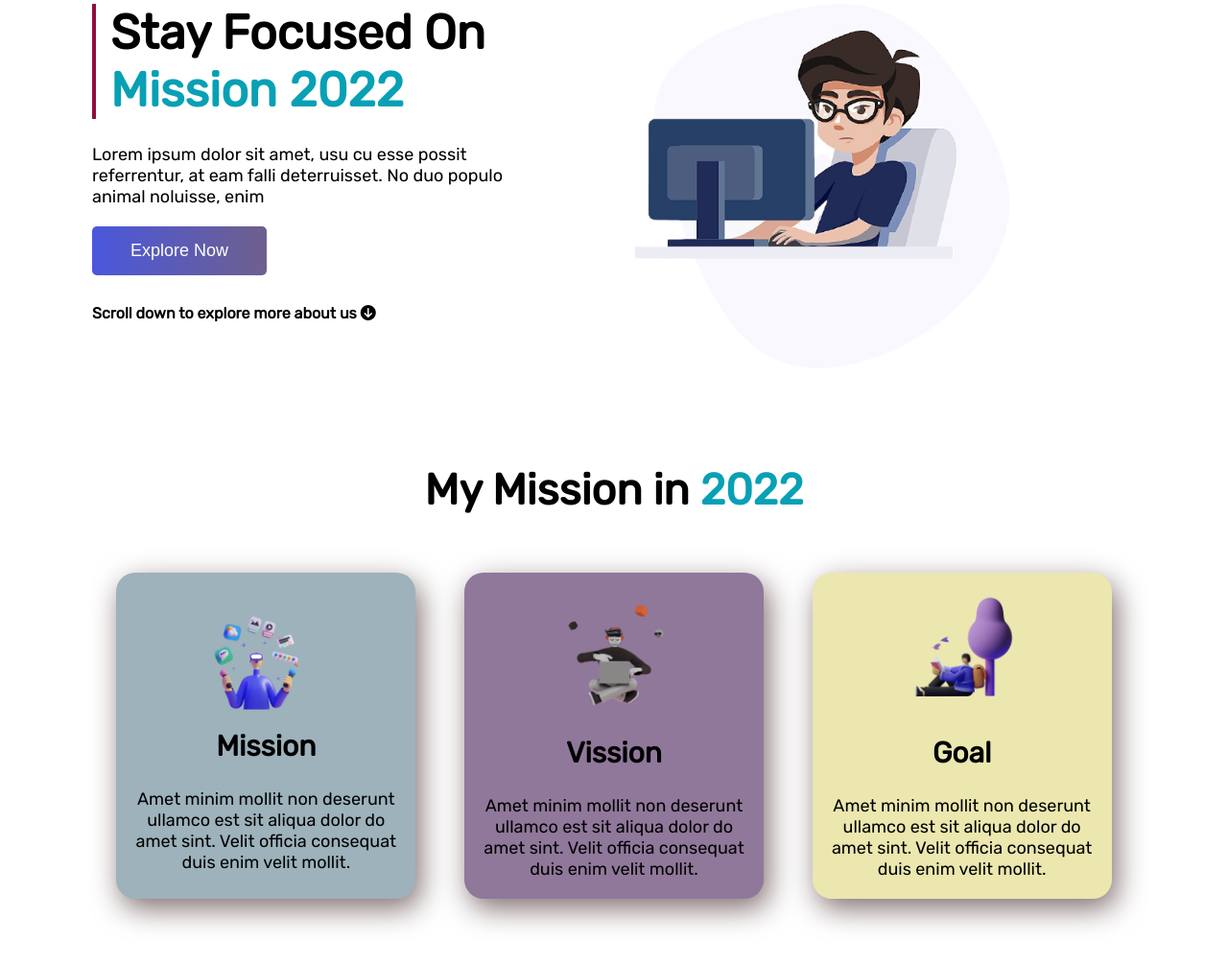
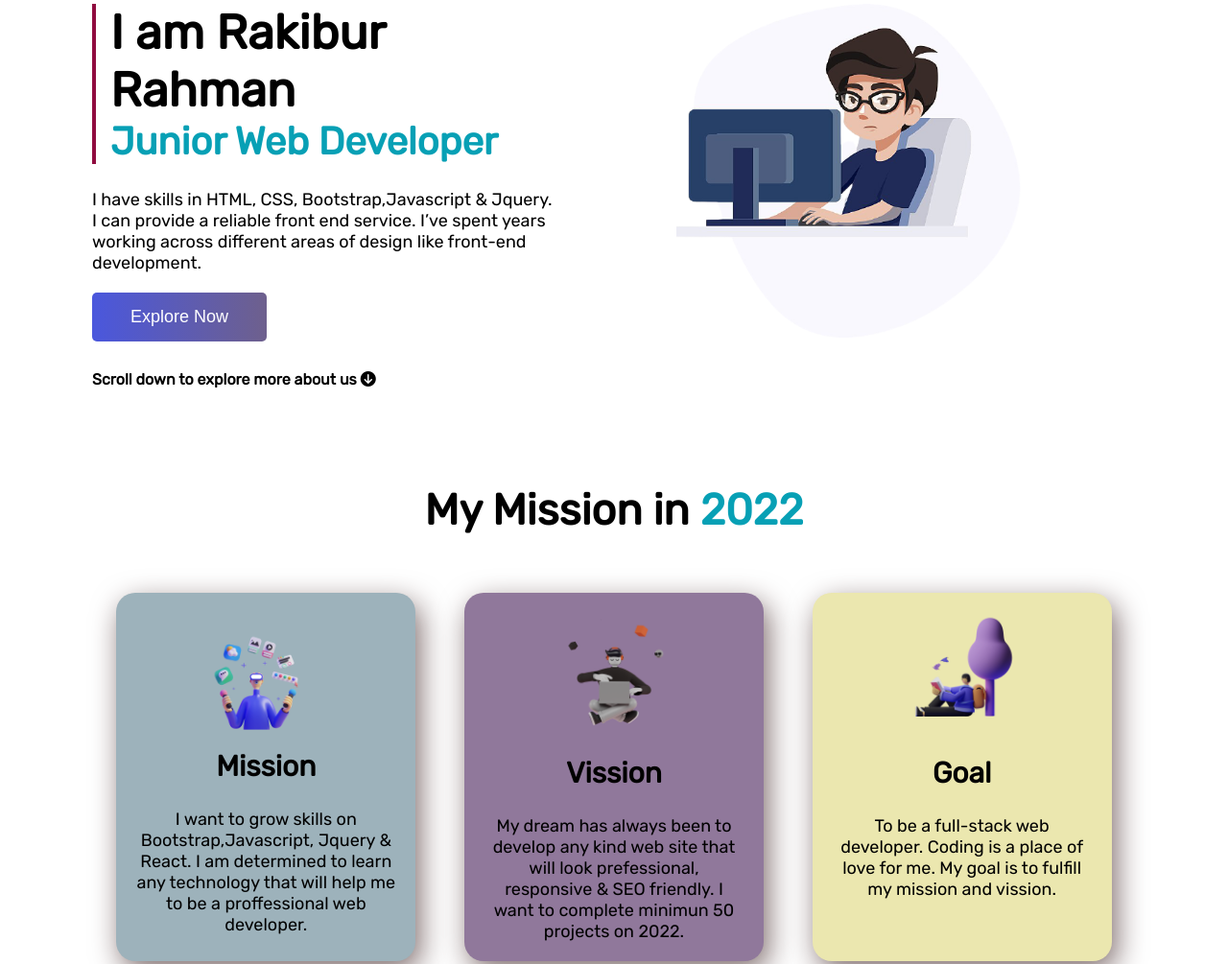
Before and after one commit to rakiburrahman99/assignment-portfolio, a plain HTML site: page index.html in a window 1280 px wide. Shown: the part 96-1101 px from the top of the page at 96% size. Drawn offline with Linux system fonts and the light colour scheme.

Commit message:
mission vission edit and favicon added

```diff
--- a/index.html
+++ b/index.html
@@ -6,6 +6,7 @@
     <meta http-equiv="X-UA-Compatible" content="IE=edge">
     <meta name="viewport" content="width=device-width, initial-scale=1.0">
     <title>Portfolio-Assignment</title>
+    <link rel="shortcut icon" href="./images/favicon.ico" type="image/x-icon">
     <script src="https://kit.fontawesome.com/ff40550756.js" crossorigin="anonymous"></script>
     <link rel="preconnect" href="https://fonts.googleapis.com">
     <link rel="preconnect" href="https://fonts.gstatic.com" crossorigin>
@@ -19,12 +20,13 @@
             <div class="mission-main">
                 <div class="mission-text">
                     <div class="hero-text">
-                        <h1>Stay Focused On </h1>
-                        <h1 class="green">Mission 2022</h1>
+                        <h1>I am Rakibur Rahman </h1>
+                        <h2 class="green">Junior Web Developer</h2>
                     </div>
-                    <p>Lorem ipsum dolor sit amet, usu cu esse possit<br>
-                        referrentur, at eam falli deterruisset. No duo populo
-                        animal noluisse, enim</p>
+                    <p>I have skills in HTML, CSS, Bootstrap,Javascript & Jquery.<br>
+                        I can provide a reliable front end
+                        service.
+                        I’ve spent years working across different areas of design like front-end development.</p>
 
                     <button class="btn-explore">Explore Now</button>
                     <h4>Scroll down to explore more about us <i class="fas fa-arrow-circle-down"></i></h4>
@@ -50,10 +52,8 @@
                     <img class="box-img" src="./images/illustrator-1.png" alt="">
                     <h3 class="box-title">Mission</h3>
                     <p>
-                        Amet minim mollit non deserunt
-                        ullamco est sit aliqua dolor do amet
-                        sint. Velit officia consequat duis enim
-                        velit mollit.
+                        I want to grow skills on Bootstrap,Javascript, Jquery & React. I am determined to learn any
+                        technology that will help me to be a proffessional web developer.
                     </p>
                 </div>
 
@@ -61,20 +61,16 @@
                     <img class="box-img" src="./images/illustrator-2.png" alt="">
                     <h3 class="box-title">Vission</h3>
                     <p>
-                        Amet minim mollit non deserunt
-                        ullamco est sit aliqua dolor do amet
-                        sint. Velit officia consequat duis enim
-                        velit mollit.
+                        My dream has always been to develop any kind web site that will look prefessional, responsive &
+                        SEO friendly. I want to complete minimun 50 projects on 2022.
                     </p>
                 </div>
                 <div class="goal-box">
                     <img class="box-img" src="./images/illustrator-3.png" alt="">
                     <h3 class="box-title">Goal</h3>
                     <p>
-                        Amet minim mollit non deserunt
-                        ullamco est sit aliqua dolor do amet
-                        sint. Velit officia consequat duis enim
-                        velit mollit.
+                        To be a full-stack web developer. Coding is a place of love for me. My goal is to fulfill my
+                        mission and vission.
                     </p>
                 </div>
             </div>
--- a/style.css
+++ b/style.css
@@ -38,7 +38,7 @@ p{
 
 }
 .mission-text{
-    width: 40%;
+    width: 45%;
 }
 .mission-text h4{
     margin-top: 30px;
@@ -59,7 +59,7 @@ p{
 }
 
 .mission-img{
-    width: 60%;
+    width: 55%;
 }
 .mission-img img{
     display: block;
```
Also changed, not shown: images/favicon.ico (added).
